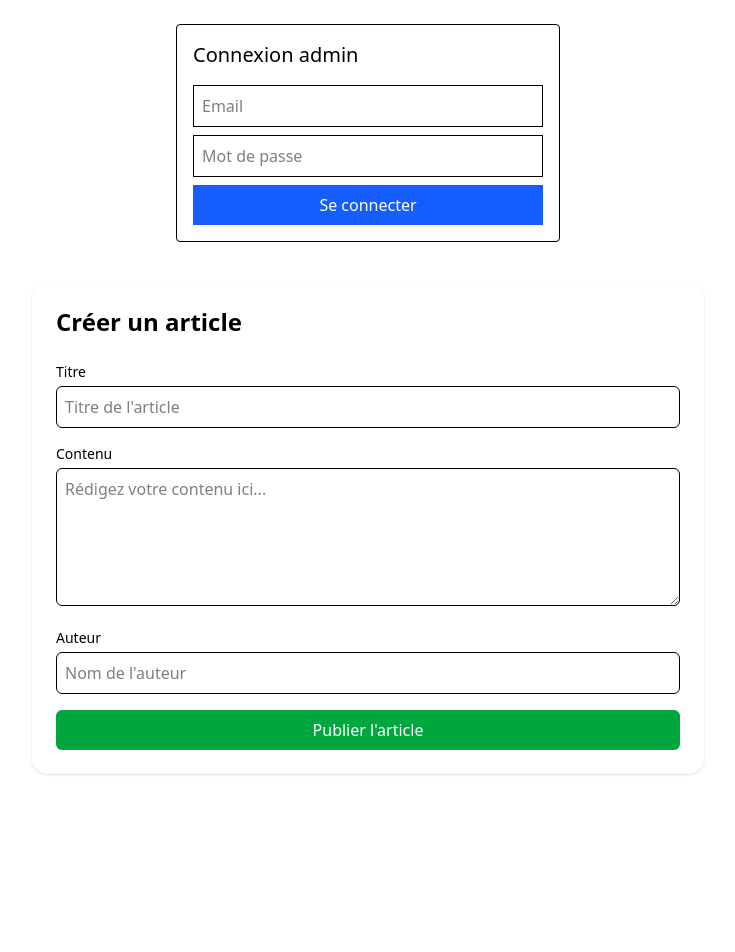
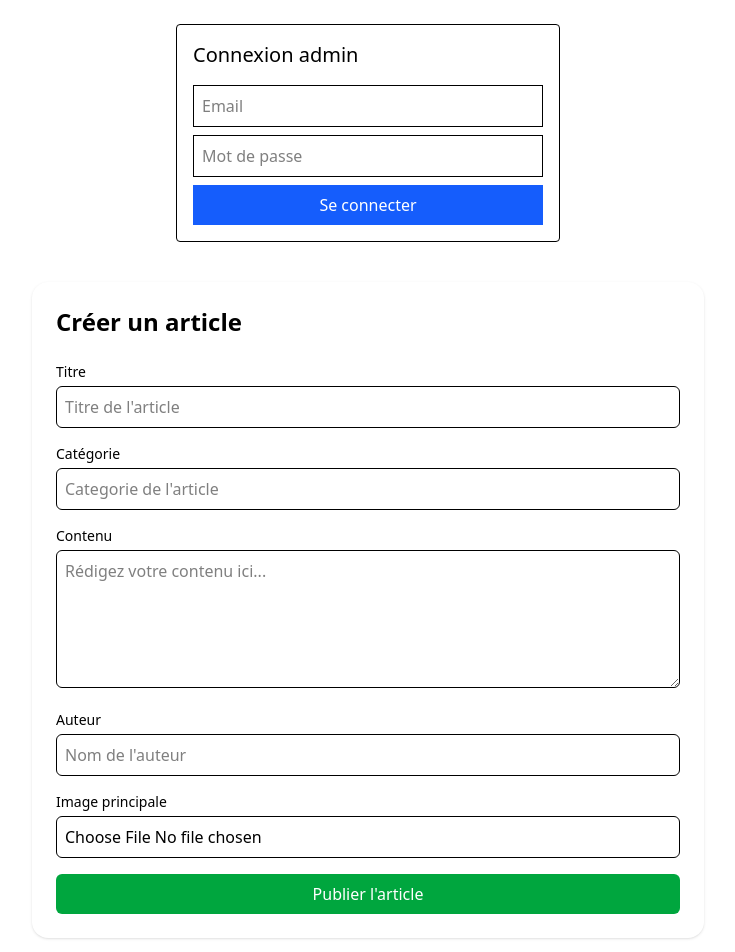
Before and after one commit to tayicheri/hima, a Vue app: page /lekeza/create in a window 1280 px wide. Shown: the top 952 px of the page, without its empty margins (272-1007 px from the left). Before the commit the page ends 800 px from the top, so only its background shows below. Built offline with nearby package versions, Linux system fonts and the light colour scheme.

Commit message:
createarticle

```diff
--- a/src/components/CreateArticle.vue
+++ b/src/components/CreateArticle.vue
@@ -12,6 +12,17 @@
           required
           class="w-full p-2 border rounded-md"
           placeholder="Titre de l'article"
+        />
+      </div>
+      <!-- Categorie -->
+      <div>
+        <label class="block text-sm font-medium mb-1">Catégorie</label>
+        <input
+          v-model="categorie"
+          type="text"
+          required
+          class="w-full p-2 border rounded-md"
+          placeholder="Categorie de l'article"
         />
       </div>
 
@@ -35,6 +46,17 @@
           type="text"
           class="w-full p-2 border rounded-md"
           placeholder="Nom de l'auteur"
+        />
+      </div>
+
+      <!-- Image principale -->
+      <div>
+        <label class="block text-sm font-medium mb-1">Image principale</label>
+        <input
+          type="file"
+          accept="image/*"
+          @change="handleFileChange"
+          class="w-full p-2 border rounded-md"
         />
       </div>
 
@@ -64,18 +86,52 @@ import supabase from "@/lib/supabaseClient";
 const title = ref("");
 const content = ref("");
 const author = ref("");
+const imageFile = ref<File | null>(null);
 const message = ref("");
+const categorie = ref("");
 const errorMessage = ref("");
+
+// Gérer la sélection du fichier
+function handleFileChange(event: Event) {
+  const target = event.target as HTMLInputElement;
+  if (target.files && target.files[0]) {
+    imageFile.value = target.files[0];
+  }
+}
 
 async function createArticle() {
   message.value = "";
   errorMessage.value = "";
 
-  const { data, error } = await supabase.from("articles").insert([
+  let imageUrl = "";
+
+  // Upload image si sélectionnée
+  if (imageFile.value) {
+    const fileName = `articles/${Date.now()}`;
+    const { error: uploadError } = await supabase.storage
+      .from("hima_medias")
+      .upload(fileName, imageFile.value);
+
+    if (uploadError) {
+      errorMessage.value =
+        "❌ Erreur lors de l'upload de l'image : " + uploadError.message;
+      return;
+    }
+
+    // Obtenir l'URL publique
+    const { data: publicData } = supabase.storage
+      .from("articles-images")
+      .getPublicUrl(fileName);
+    imageUrl = publicData.publicUrl;
+  }
+
+  const { error } = await supabase.from("articles").insert([
     {
       title: title.value,
       content: content.value,
       author: author.value,
+      categorie: categorie.value,
+      image_url: imageUrl, // Assure-toi que la colonne existe dans ta table
     },
   ]);
 
@@ -86,6 +142,7 @@ async function createArticle() {
     title.value = "";
     content.value = "";
     author.value = "";
+    imageFile.value = null;
   }
 }
 </script>
```
